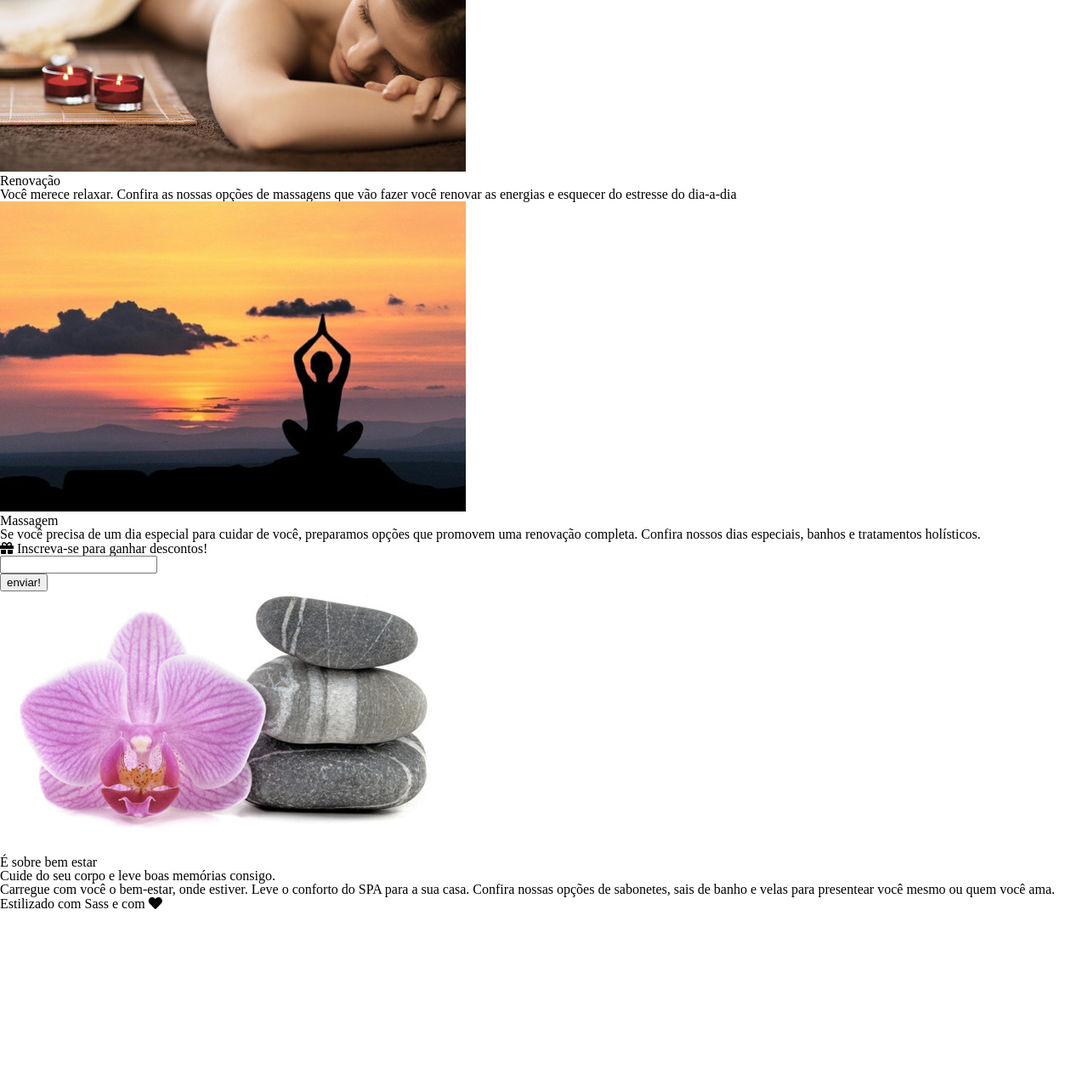
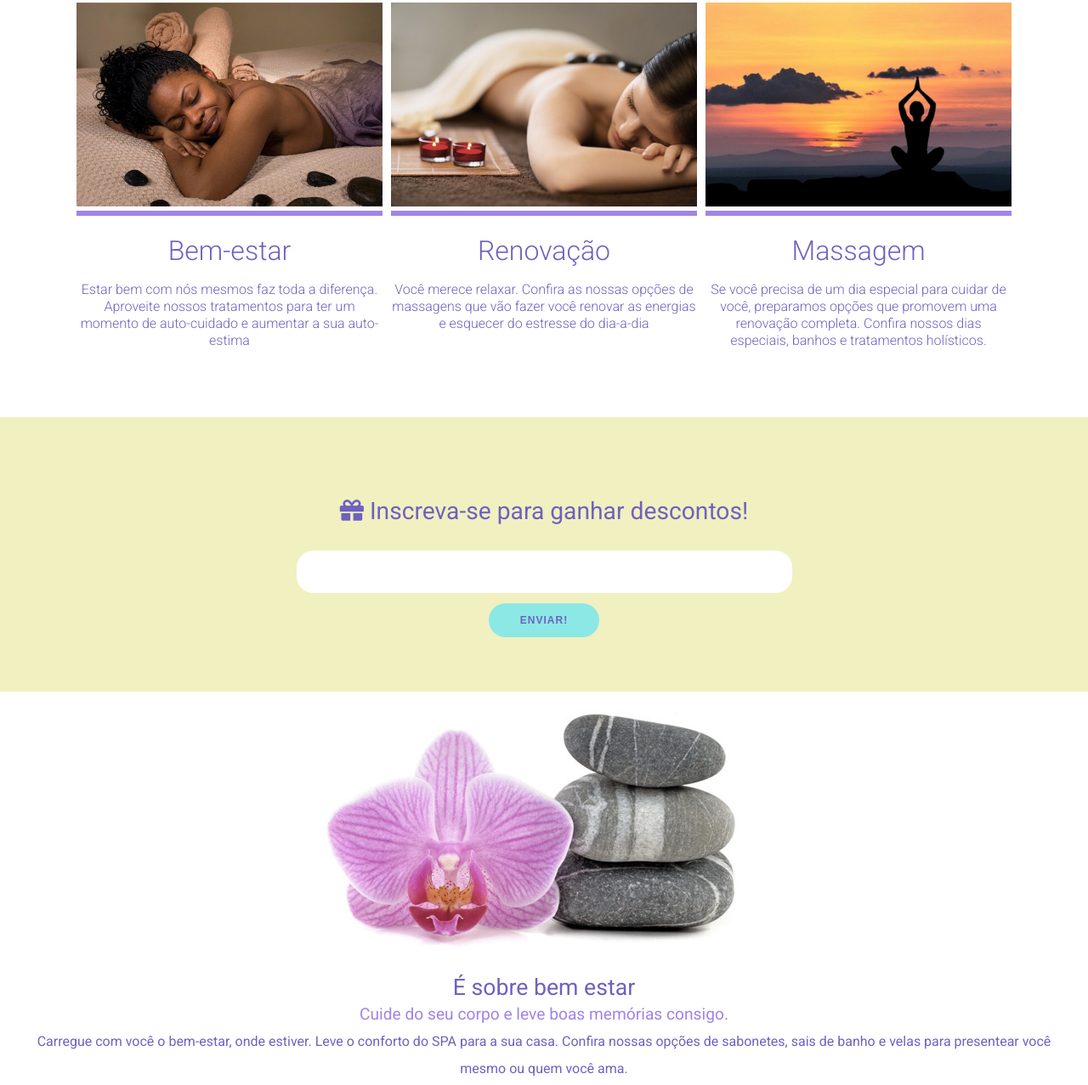
Before and after one commit to mbianchid/css-learnig, a plain HTML site: page alura-spa/index.html in a window 1280 px wide. Shown: the part 675-1952 px from the top of the page at 85% size. Before the commit the page ends 1747 px from the top, so only its background shows below. Drawn offline with nearby package versions, Linux system fonts and the light colour scheme; files that its build step writes are made by us from their sources.

Commit message:
feat: finalizing project

```diff
--- a/alura-spa/index.html
+++ b/alura-spa/index.html
@@ -17,6 +17,7 @@
         crossorigin="anonymous" referrerpolicy="no-referrer" />
     <link rel="stylesheet" href="https://cdn.jsdelivr.net/npm/reset-css@5.0.1/reset.min.css">
     <link rel="stylesheet" href="./styles/style.css">
+    <link rel="stylesheet" href="styles/style.css">
 </head>
 
 <body>
@@ -35,34 +36,34 @@
                 </li>
             </ul>
         </nav>
-        <section>
-            <div>
+        <section class="banner">
+            <div class="inner-banner">
                 <h1>Alura SPA</h1>
                 <h2>Venha viver o seu melhor dia!</h2>
             </div>
         </section>
     </header>
     <main>
-        <section>
-            <h3>O que oferecemos</h3>
-            <h4>Uma ampla diversidade de serviços com alto padrão de qualidade</h4>
-            <div>
-                <div>
-                    <div>
+        <section id="servicos">
+            <h4>O que oferecemos</h4>
+            <h3>Uma ampla diversidade de serviços com alto padrão de qualidade</h3>
+            <div class="cards">
+                <div class="card">
+                    <div class="img-container">
                         <img src="imagens/beleza.jpeg" alt="">
                     </div>
                     <h5>Bem-estar</h5>
                     <p>Estar bem com nós mesmos faz toda a diferença. Aproveite nossos tratamentos para ter um momento de auto-cuidado e aumentar a sua auto-estima</p>
                 </div>
-                <div>
-                    <div>
+                <div class="card">
+                    <div class="img-container">
                         <img src="imagens/bem-estar.jpeg" alt="">
                     </div>
                     <h5>Renovação</h5>
                     <p>Você merece relaxar. Confira as nossas opções de massagens que vão fazer você renovar as energias e esquecer do estresse do dia-a-dia</p>
                 </div>
-                <div>
-                    <div>
+                <div class="card">
+                    <div class="img-container">
                         <img src="imagens/descanso.jpeg" alt="">
                     </div>
                     <h5>Massagem</h5>
@@ -70,24 +71,24 @@
                 </div>
             </div>
         </section>
-        <section>
-            <div>
+        <section id="cupom">
+            <div class="texto">
                 <h2><i class="fas fa-gift"></i> Inscreva-se para ganhar descontos!</h2>
             </div>
-            <div>
+            <div class="inscricao">
                 <form action="">
-                    <div>
+                    <div class="input">
                         <input type="email">
                     </div>
                     <button>enviar!</button>
                 </form>
             </div>
         </section>
-        <section>
+        <section id="finish">
             <div>
                 <img src="imagens/pedra-e-flor.jpeg" alt="">
             </div>
-            <div>
+            <div class="msg-final">
                 <h3>É sobre bem estar</h3>
                 <h4>Cuide do seu corpo e leve boas memórias consigo.</h4>
                 <p>Carregue com você o bem-estar, onde estiver. Leve o conforto do SPA para a sua casa. Confira nossas opções de sabonetes, sais de banho e velas para presentear você mesmo ou quem você ama. </p>
--- /dev/null
+++ b/alura-spa/styles/abstract/_base.scss
@@ -0,0 +1,5 @@
+@import './variaveis';
+
+html, body {
+    font-family: $fonte;
+}
--- /dev/null
+++ b/alura-spa/styles/abstract/_variaveis.scss
@@ -0,0 +1,11 @@
+// Fontes
+$fonte: 'Roboto', sans-serif;
+
+// Cores
+$cor-primaria: #6F61C0;
+$cor-secundaria: #A084E8; // #B1BCE6;
+$cor-terciaria: #8BE8E5;
+$cor-quaternaria: #F1F0C0;
+
+// Tamanho das fonte
+$tamanho-do-texto: 3rem;
--- /dev/null
+++ b/alura-spa/styles/components/_banner.scss
@@ -0,0 +1,25 @@
+@import '../abstract/variaveis';
+
+.banner {
+    background: url(../imagens/banner.jpeg) 27% center no-repeat;
+    min-height: 350px;
+    background-size: cover;
+    display: flex;
+    justify-content: center;
+    align-items: center;
+    opacity: 0.9;
+    .inner-banner {
+        padding: 3rem;
+        background-color: $cor_quaternaria;
+        opacity: 0.9;
+        border-radius: 45px;
+        h1 {
+            font-size: $tamanho-do-texto;
+            color: $cor-primaria;
+        }
+        h2 {
+            font-size: $tamanho-do-texto/2;
+            color: $cor-secundaria;
+        }
+    }
+}
--- /dev/null
+++ b/alura-spa/styles/components/_cupom.scss
@@ -0,0 +1,55 @@
+@import '../abstract/variaveis';
+
+#cupom {
+    background-color: $cor-quaternaria;
+    padding: 4rem;
+    text-align: center;
+    .texto {
+        color: $cor-primaria;
+        h2 {
+            margin: 2rem;
+            font-size: $tamanho-do-texto/1.7;
+        }
+    }
+    .input {
+        margin: 0 auto;
+        width: 575px;
+        border-radius: 20px;
+        border: 4px solid white;
+        background: white;
+        input {
+            border-radius: 20px;
+            height: 40px;
+            border: none;
+            width: 540px;
+            outline: none;
+            text-align: center;
+            font-size: 26px;
+        }
+        &:hover, &:focus-within {
+            box-shadow: 1px 1px 8px 1px $cor-primaria;
+            outline: none;
+        }
+    }
+    button {
+        text-transform: uppercase;
+        margin-top: .75rem;
+        outline: none;
+        height: 40px;
+        text-align: center;
+        width: 130px;
+        color: $cor-primaria;
+        background-color: $cor-terciaria;
+        letter-spacing: 1px;
+        font-size: 12px;
+        font-weight: bold;
+        cursor: pointer;
+        border: 2px $cor-terciaria;
+        border-radius: 40px;
+        &:hover {
+            background-color: $cor-primaria;
+            color: $cor-terciaria;
+            border-color: $cor-terciaria;
+        }
+    }
+}
--- /dev/null
+++ b/alura-spa/styles/components/_finish.scss
@@ -0,0 +1,22 @@
+@import '../abstract/variaveis';
+
+#finish {
+    padding: 1rem;
+    text-align: center;
+    margin: 5px;
+    .msg-final {
+        line-height: 2rem;
+        h3 {
+            color: $cor-primaria;
+            font-size: $tamanho-do-texto/1.8;
+        }
+        h4 {
+            color: $cor-secundaria;
+            font-size: $tamanho-do-texto/2.5;
+        }
+        p {
+            color: $cor-primaria;
+            font-size: $tamanho-do-texto/3;
+        }
+    }
+}
--- /dev/null
+++ b/alura-spa/styles/components/_footer.sass
@@ -0,0 +1,22 @@
+@import ../abstract/_variaveis.scss
+
+// @mixin bg-cores($cores...)
+//     background: linear-gradient(to left, $cores)
+
+@mixin bg-cores($lado, $cores...)
+    @if $lado == left
+        background: linear-gradient(to left, $cores)
+    @else
+        background: linear-gradient(to right, $cores)
+
+
+footer
+    text-align: center
+    font-size: $tamanho-do-texto/2
+    border-top: 2px solid $cor-primaria
+    margin-top: 1rem
+    padding: 1.2rem
+    @include bg-cores("", $cor-primaria, $cor-secundaria, $cor-terciaria, $cor-quaternaria, $cor-terciaria, $cor-secundaria, $cor-primaria)
+
+    i
+        color: red
--- /dev/null
+++ b/alura-spa/styles/components/_navbar.scss
@@ -0,0 +1,20 @@
+@import '../abstract/variaveis';
+
+nav {
+    text-align: center;
+    ul {
+        li {
+            display: inline-block;
+            padding: 1rem;
+            a {
+                text-transform: uppercase;
+                text-decoration: none;
+                font-weight: bold;
+                color: $cor-primaria;
+                &:hover {
+                    border-bottom: 2px solid $cor-terciaria;
+                }
+            }
+        }
+    }
+}
--- /dev/null
+++ b/alura-spa/styles/components/_servicos.scss
@@ -0,0 +1,48 @@
+@import '../abstract/variaveis';
+
+#servicos {
+    margin: 80px;
+    h4 {
+        font-size: $tamanho-do-texto/2;
+        color: $cor-primaria;
+        text-transform: uppercase;
+        font-weight: 300;
+        text-align: center;
+        margin: 1rem;
+    }
+    h3 {
+        text-align: center;
+        font-size: $tamanho-do-texto/1.2;
+        margin-bottom: 80px;
+        font-weight: 300;
+        color: $cor-secundaria;
+    }
+    .cards {
+        display: flex;
+        justify-content: space-evenly;
+        .card {
+            width: 360px;
+            text-align: center;
+            h5 {
+                font-size: $tamanho-do-texto/1.5;
+                font-weight: 300;
+                margin-top: 25px;
+                margin-bottom: 20px;
+                color: $cor-primaria
+            }
+            p {
+                font-size: $tamanho-do-texto/3;
+                font-weight: 300;
+                color: $cor-primaria;
+                line-height: 1.25rem;
+            }
+            .img-container {
+                padding-bottom: 2px;
+                border-bottom: 6px solid $cor-secundaria;
+                img {
+                    max-width: 100%;
+                }
+            }
+        }
+    }
+}
--- /dev/null
+++ b/alura-spa/styles/style.scss
@@ -0,0 +1,7 @@
+@import './abstract/base';
+@import './components/navbar';
+@import './components/banner';
+@import './components/servicos';
+@import './components/cupom';
+@import './components/_footer.sass';
+@import './components/finish';
```
Also changed, not shown: alura-spa/styles/style.css (added), 1 other file.
